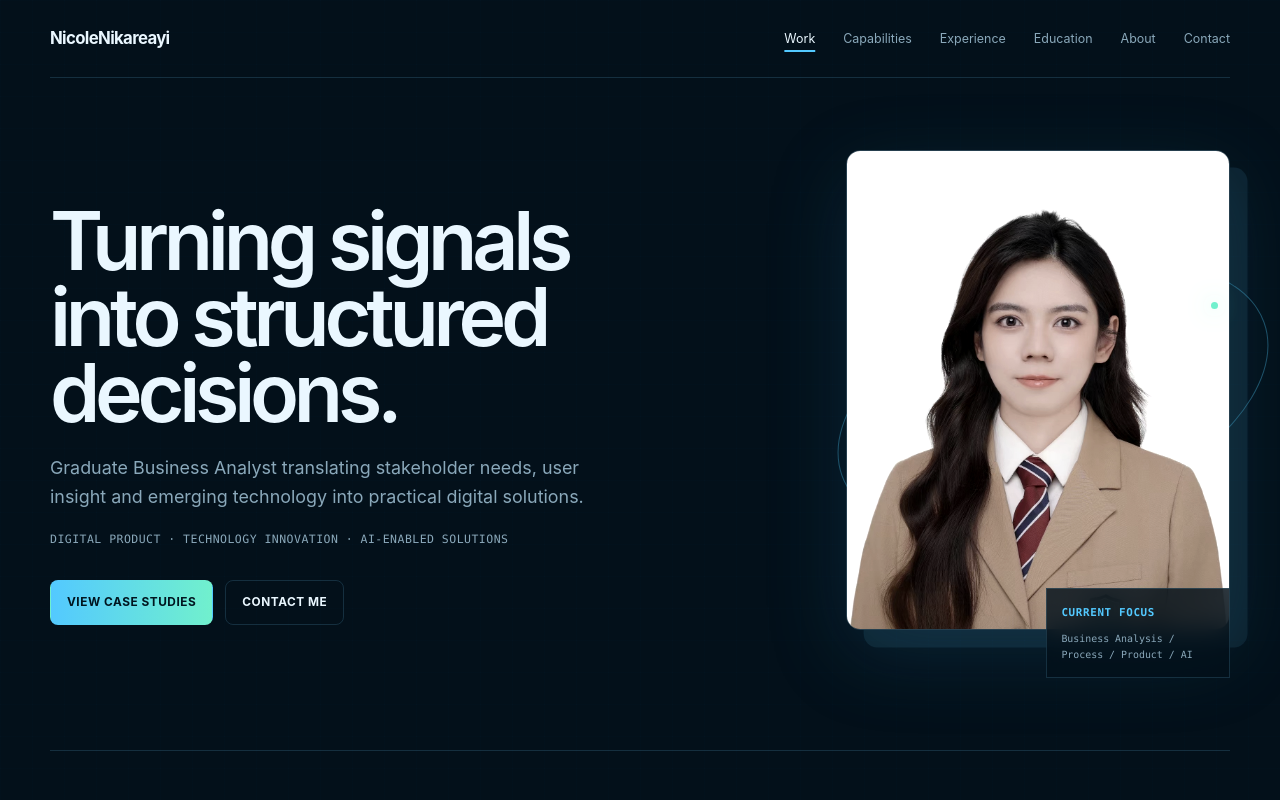
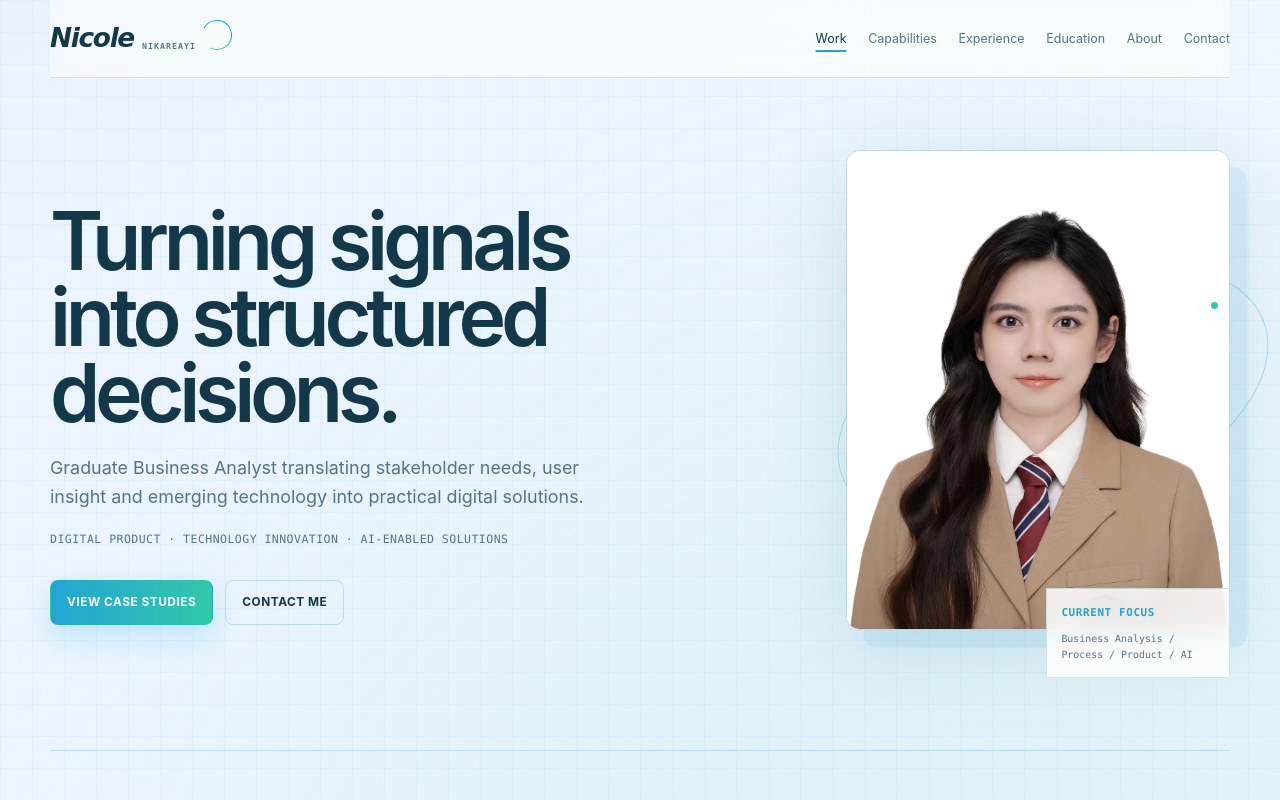
Before and after one commit to nigaray703-ops/nicole-portfolio, a website built with Vite: page index.html in a window 1280 px wide. Shown: the top 800 px of the page. Built offline with nearby package versions, Linux system fonts and the light colour scheme.

Commit message:
feat: add moonlight portfolio visual system

```diff
--- a/src/styles/base.css
+++ b/src/styles/base.css
@@ -9,7 +9,10 @@ html {
 body {
   margin: 0;
   overflow-x: hidden;
-  background: var(--color-bg);
+  background:
+    radial-gradient(circle at 78% 22%, rgba(88, 205, 189, 0.17), transparent 27%),
+    radial-gradient(circle at 8% 85%, rgba(76, 160, 219, 0.13), transparent 30%),
+    linear-gradient(145deg, #e9f3ff 0%, #f8fcff 52%, #edf9f6 100%);
   color: var(--color-text);
   font-family: var(--font-sans);
   line-height: 1.6;
@@ -20,10 +23,10 @@ body::before {
   position: fixed;
   inset: 0;
   pointer-events: none;
-  opacity: 0.3;
+  opacity: 0.7;
   background-image:
-    linear-gradient(rgba(68, 175, 225, 0.05) 1px, transparent 1px),
-    linear-gradient(90deg, rgba(68, 175, 225, 0.05) 1px, transparent 1px);
+    linear-gradient(rgba(45, 137, 174, 0.055) 1px, transparent 1px),
+    linear-gradient(90deg, rgba(45, 137, 174, 0.055) 1px, transparent 1px);
   background-size: 32px 32px;
 }
 
@@ -57,7 +60,7 @@ button {
   padding: 0.65rem 0.9rem;
   border-radius: var(--radius-small);
   background: var(--color-focus);
-  color: var(--color-bg);
+  color: #ffffff;
 }
 
 .skip-link:focus {
--- a/src/styles/components.css
+++ b/src/styles/components.css
@@ -2,7 +2,40 @@
   min-height: 2.75rem;
   display: inline-flex;
   align-items: center;
-  font-size: 1.05rem;
+  position: relative;
+  padding-right: 2.2rem;
+}
+
+.brand__signature {
+  font-family: "Snell Roundhand", "Segoe Script", "Bradley Hand", cursive;
+  font-size: 1.65rem;
+  font-style: italic;
+  font-weight: 600;
+  letter-spacing: -0.05em;
+}
+
+.brand__surname {
+  align-self: end;
+  margin: 0 0 0.42rem 0.5rem;
+  color: var(--color-muted);
+  font-family: var(--font-mono);
+  font-size: 0.52rem;
+  font-weight: 700;
+  letter-spacing: 0.12em;
+  text-transform: uppercase;
+}
+
+.brand__moon {
+  width: 1.85rem;
+  height: 1.85rem;
+  position: absolute;
+  right: 0;
+  top: 0.22rem;
+  border: 1.5px solid var(--color-cyan);
+  border-left-color: transparent;
+  border-bottom-color: var(--color-mint);
+  border-radius: 50%;
+  transform: rotate(-18deg);
 }
 
 #primary-nav a,
@@ -88,14 +121,15 @@
 .button:hover,
 [data-case-trigger]:hover,
 [data-case-close]:hover {
-  border-color: rgba(113, 240, 205, 0.7);
+  border-color: rgba(49, 200, 170, 0.7);
   transform: translateY(-2px);
 }
 
 .button--primary {
   border-color: transparent;
   background: linear-gradient(90deg, var(--color-cyan), var(--color-mint));
-  color: #00151f;
+  color: #ffffff;
+  box-shadow: 0 0.75rem 1.8rem rgba(34, 165, 213, 0.2);
 }
 
 .button--primary:hover {
@@ -114,7 +148,7 @@
   height: 15rem;
   right: -3rem;
   top: 8rem;
-  border: 1px solid rgba(84, 207, 255, 0.34);
+  border: 1px solid rgba(34, 165, 213, 0.3);
   border-radius: 50%;
   transform: rotate(-20deg);
 }
@@ -128,7 +162,7 @@
   top: 9.5rem;
   border-radius: 50%;
   background: var(--color-mint);
-  box-shadow: 0 0 1.4rem rgba(113, 240, 205, 0.8);
+  box-shadow: 0 0 1.4rem rgba(49, 200, 170, 0.55);
 }
 
 .hero__portrait img,
@@ -140,11 +174,11 @@
   top: 0;
   object-fit: cover;
   object-position: 50% 18%;
-  border: 1px solid rgba(116, 203, 245, 0.25);
+  border: 1px solid rgba(31, 128, 165, 0.22);
   border-radius: var(--radius-medium);
-  filter: saturate(0.64) contrast(1.1);
+  filter: saturate(0.86) contrast(1.04);
   box-shadow:
-    1.1rem 1.1rem 0 rgba(49, 180, 235, 0.11),
+    1.1rem 1.1rem 0 rgba(34, 165, 213, 0.1),
     var(--shadow-glow);
 }
 
@@ -153,7 +187,7 @@
   place-items: center;
   padding: 2rem;
   background: #f7f9fa;
-  color: var(--color-bg);
+  color: var(--color-text);
   font-size: clamp(1.35rem, 3vw, 2rem);
   font-weight: 750;
   letter-spacing: -0.03em;
@@ -167,7 +201,7 @@
   bottom: 0;
   padding: 0.9rem;
   border: 1px solid var(--color-line);
-  background: rgba(3, 16, 26, 0.82);
+  background: rgba(255, 255, 255, 0.84);
   backdrop-filter: blur(12px);
   color: var(--color-muted);
   font-family: var(--font-mono);
@@ -195,7 +229,9 @@
 }
 
 #capabilities-title::after,
-#experience-title::after {
+#experience-title::after,
+#education-title::after,
+#leadership-title::after {
   content: "";
   display: block;
   width: 3rem;
@@ -224,8 +260,9 @@
   overflow: hidden;
   border: 1px solid var(--color-line);
   background:
-    radial-gradient(circle at 105% 105%, rgba(83, 201, 255, 0.08), transparent 35%),
-    linear-gradient(145deg, rgba(10, 38, 55, 0.94), rgba(5, 25, 38, 0.74));
+    radial-gradient(circle at 105% 105%, rgba(34, 165, 213, 0.1), transparent 35%),
+    linear-gradient(145deg, rgba(255, 255, 255, 0.94), rgba(238, 248, 252, 0.82));
+  box-shadow: 0 1.15rem 3rem rgba(42, 117, 151, 0.09);
 }
 
 .project::after {
@@ -235,7 +272,7 @@
   position: absolute;
   right: -6rem;
   bottom: -2rem;
-  border: 1px solid rgba(83, 201, 255, 0.12);
+  border: 1px solid rgba(34, 165, 213, 0.14);
   border-radius: 50%;
   transform: rotate(-22deg);
   pointer-events: none;
@@ -250,6 +287,14 @@
   font-family: var(--font-mono);
   font-size: 0.68rem;
   text-transform: uppercase;
+}
+
+.project__meta {
+  max-width: 34rem;
+  color: #376779 !important;
+  font-family: var(--font-mono);
+  font-size: 0.64rem;
+  letter-spacing: 0.025em;
 }
 
 .project h3 {
@@ -267,6 +312,10 @@
 .project > p:not(.project__index),
 [data-case-panel] p {
   color: var(--color-muted);
+}
+
+.project > p.project__meta {
+  color: #376779;
 }
 
 .project > p,
@@ -304,6 +353,7 @@
   padding: 1.75rem;
   border-right: 1px solid var(--color-line);
   border-bottom: 1px solid var(--color-line);
+  background: rgba(255, 255, 255, 0.58);
 }
 
 .capability-grid article:nth-child(-n + 3) {
@@ -361,7 +411,7 @@
   top: 0.35rem;
   border-radius: 50%;
   background: var(--color-cyan);
-  box-shadow: 0 0 1rem var(--color-cyan);
+  box-shadow: 0 0 0 0.35rem rgba(34, 165, 213, 0.12);
 }
 
 .timeline time {
@@ -376,6 +426,10 @@
 
 .timeline p {
   margin: 0;
+}
+
+.timeline p + p {
+  margin-top: 0.7rem;
 }
 
 .about {
@@ -408,6 +462,12 @@
 .contact {
   position: relative;
   overflow: hidden;
+  padding-inline: clamp(1.25rem, 4vw, 3rem);
+  background:
+    radial-gradient(circle at 15% 80%, rgba(49, 200, 170, 0.18), transparent 30%),
+    linear-gradient(135deg, rgba(229, 245, 255, 0.92), rgba(238, 251, 247, 0.94));
+  border: 1px solid var(--color-line);
+  border-radius: var(--radius-medium);
 }
 
 .contact::before,
@@ -417,7 +477,7 @@
   height: 21rem;
   position: absolute;
   top: 50%;
-  border: 1px solid rgba(83, 201, 255, 0.18);
+  border: 1px solid rgba(34, 165, 213, 0.18);
   border-radius: 50%;
   transform: translateY(-50%);
   pointer-events: none;
@@ -451,7 +511,7 @@
   min-width: 2.75rem;
   min-height: 2.75rem;
   border: 1px solid var(--color-line);
-  background: transparent;
+  background: rgba(255, 255, 255, 0.72);
 }
 
 .nav-toggle > span:not(.sr-only) {
--- a/src/styles/layout.css
+++ b/src/styles/layout.css
@@ -11,20 +11,20 @@ footer {
   align-items: center;
   justify-content: space-between;
   border-bottom: 1px solid var(--color-line);
+  background: rgba(248, 252, 255, 0.74);
+  backdrop-filter: blur(16px);
   position: relative;
   z-index: 10;
 }
 
 .brand {
   text-decoration: none;
-  font-weight: 750;
-  letter-spacing: -0.04em;
 }
 
 #primary-nav {
   display: flex;
   align-items: center;
-  gap: 1.75rem;
+  gap: clamp(0.8rem, 1.7vw, 1.5rem);
 }
 
 #primary-nav a {
--- a/src/styles/responsive.css
+++ b/src/styles/responsive.css
@@ -53,7 +53,7 @@
   }
 }
 
-@media (max-width: 680px) {
+@media (max-width: 760px) {
   .site-header,
   main,
   footer {
@@ -93,7 +93,7 @@
     flex-direction: column;
     align-items: stretch;
     border: 1px solid var(--color-line);
-    background: rgba(3, 16, 26, 0.97);
+    background: rgba(248, 252, 255, 0.97);
     backdrop-filter: blur(12px);
   }
 
@@ -105,6 +105,14 @@
     min-height: 2.75rem;
     display: flex;
     align-items: center;
+  }
+}
+
+@media (max-width: 680px) {
+  .site-header,
+  main,
+  footer {
+    width: min(100% - 1.5rem, var(--content-width));
   }
 
   .hero {
--- a/src/styles/tokens.css
+++ b/src/styles/tokens.css
@@ -1,14 +1,14 @@
 :root {
-  color-scheme: dark;
-  --color-bg: #03101a;
-  --color-surface: #071b29;
-  --color-surface-raised: #092333;
-  --color-text: #eaf7ff;
-  --color-muted: #8aa8ba;
-  --color-cyan: #53c9ff;
-  --color-mint: #71f0cd;
-  --color-line: rgba(116, 203, 245, 0.17);
-  --color-focus: #b9f3ff;
+  color-scheme: light;
+  --color-bg: #f8fcff;
+  --color-surface: rgba(255, 255, 255, 0.78);
+  --color-surface-raised: #ffffff;
+  --color-text: #12384a;
+  --color-muted: #567485;
+  --color-cyan: #22a5d5;
+  --color-mint: #31c8aa;
+  --color-line: rgba(31, 128, 165, 0.2);
+  --color-focus: #075985;
   --font-sans: -apple-system, BlinkMacSystemFont, "SF Pro Display", "SF Pro Text",
     "Avenir Next", "Segoe UI Variable", "Segoe UI", "Helvetica Neue", Helvetica, Arial,
     "Liberation Sans", sans-serif;
@@ -17,5 +17,5 @@
   --space-section: clamp(5rem, 9vw, 8rem);
   --radius-small: 0.5rem;
   --radius-medium: 0.875rem;
-  --shadow-glow: 0 1.5rem 5rem rgba(18, 110, 158, 0.24);
+  --shadow-glow: 0 1.5rem 5rem rgba(42, 117, 151, 0.16);
 }
```
Also changed, not shown: tests/content-and-privacy.test.js (+18 -0 lines).
